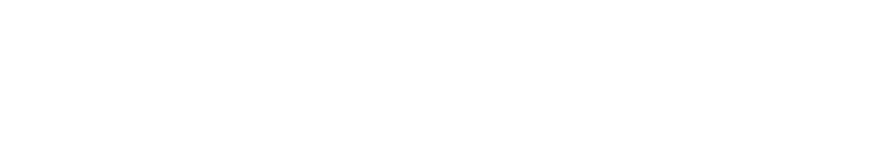
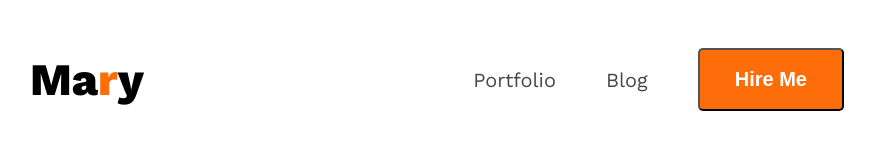
Before and after one commit to developershantu/new-portfolio, a plain HTML site: page index.html in a window 1280 px wide. Shown: the whole page, without its empty margins (178-1053 px from the left). Drawn offline with nearby package versions, Linux system fonts and the light colour scheme.

Commit message:
my first nav bar

```diff
--- a/index.html
+++ b/index.html
@@ -1,13 +1,29 @@
 <!DOCTYPE html>
 <html lang="en">
+
 <head>
     <meta charset="UTF-8">
     <meta name="viewport" content="width=device-width, initial-scale=1.0">
     <title>New-portfoplio</title>
+    <link rel="preconnect" href="https://fonts.googleapis.com">
+    <link rel="preconnect" href="https://fonts.gstatic.com" crossorigin>
+    <link
+        href="https://fonts.googleapis.com/css2?family=Open+Sans:ital,wght@0,300..800;1,300..800&family=Work+Sans:ital,wght@0,100..900;1,100..900&display=swap"
+        rel="stylesheet">
+    <link rel="stylesheet" href="styles/portfolio.css">
 </head>
-<body>
+
+<body class="work-sans-name">
     <header>
+        <nav >
+            <h3 class="nav-title">Ma<span class="text-primary">r</span>y</h3>
+            <ul>
+                <li><a class="dark-2" href="">Portfolio</a></li>
+                <li><a class="dark-2" href="">Blog</a></li>
+                <li><a href=""><button class="btn-primary">Hire Me</button></a></li>
 
+            </ul>
+        </nav>
     </header>
     <main>
 
@@ -16,4 +32,5 @@
 
     </footer>
 </body>
+
 </html>
--- /dev/null
+++ b/styles/portfolio.css
@@ -0,0 +1,52 @@
+
+
+.work-sans-name {
+  font-family: "Work Sans", serif;
+  font-optical-sizing: auto;
+  font-weight: normal;
+  font-style: normal;
+}
+/* shared style */
+.text-primary{
+    color: #FD6E0A;
+}
+.dark-2{
+    color: #474747;
+}
+.btn-primary{
+   background-color: #FD6E0A;
+   font-weight: bold;
+   font-size: 20px;
+   color: white;
+   padding: 18px 35px;
+   border-radius: 5px;
+
+}
+
+/* nav style */
+nav{
+    display: flex;
+    justify-content: space-between;
+    align-items: center;
+    margin: 0px 200px;
+
+
+}
+.nav-title{
+    font-weight: 800;
+    font-size: 45px;
+}
+nav ul li{
+    list-style: none;
+    margin-right: 50px;
+}
+nav li a{
+    text-decoration: none;
+}
+
+nav ul{
+    display: flex;
+    font-size: 20px;
+    align-items: center;
+
+}
```
